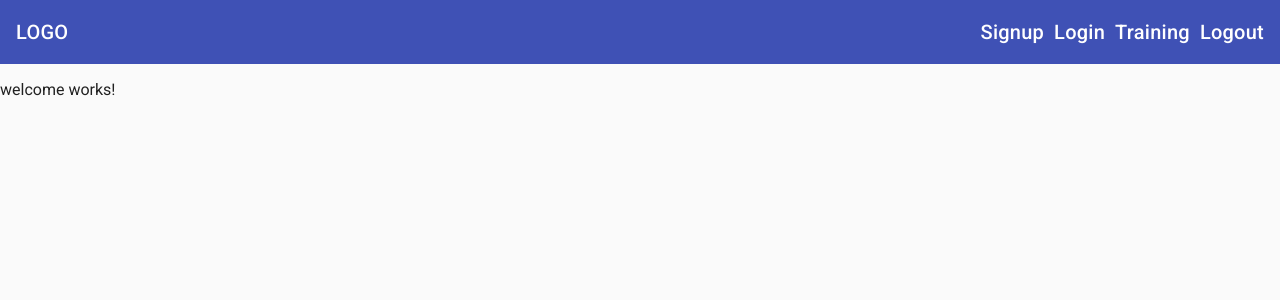
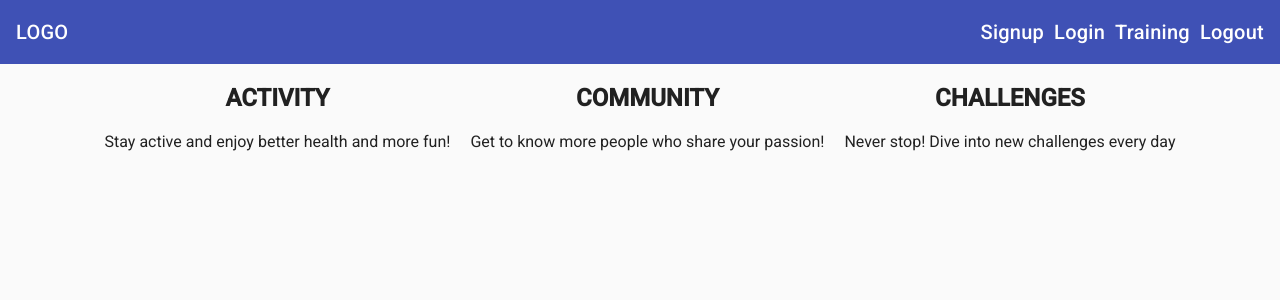
Before and after one commit to antrampa/fitness-tracker-2, an Angular app: page / in a window 1280 px wide. Shown: the top 300 px of the page. Built offline with nearby package versions, Linux system fonts and the light colour scheme.

Commit message:
added welcome screen

```diff
--- a/src/app/welcome/welcome.component.html
+++ b/src/app/welcome/welcome.component.html
@@ -1 +1,14 @@
-<p>welcome works!</p>
+<div class="welcome">
+    <section>
+        <h1>ACTIVITY</h1>
+        <p>Stay active and enjoy better health and more fun!</p>
+    </section>
+    <section>
+        <h1>COMMUNITY</h1>
+        <p>Get to know more people who share your passion!</p>
+    </section>
+    <section>
+        <h1>CHALLENGES</h1>
+        <p>Never stop! Dive into new challenges every day</p>
+    </section>
+</div>
--- a/src/app/welcome/welcome.component.scss
+++ b/src/app/welcome/welcome.component.scss
@@ -0,0 +1,18 @@
+.welcome {
+    display: flex;
+    flex-direction: row;
+    // flex-wrap: wrap; //fxLayout
+    //box-sizing: border-box;
+    align-content: center; // fxLayoutAlign
+    align-items: center; // fxLayoutAlign
+    justify-content: center; // fxLayoutAlign
+    // align-content: center;
+    text-align: center;
+    gap: 20px;
+}
+
+@media screen and (max-width:991px) {
+    .welcome {
+        flex-direction: column; // fxLayout
+    }
+}
```
Also changed, not shown: 1 other file (tests, documents, lock files or other folders).
